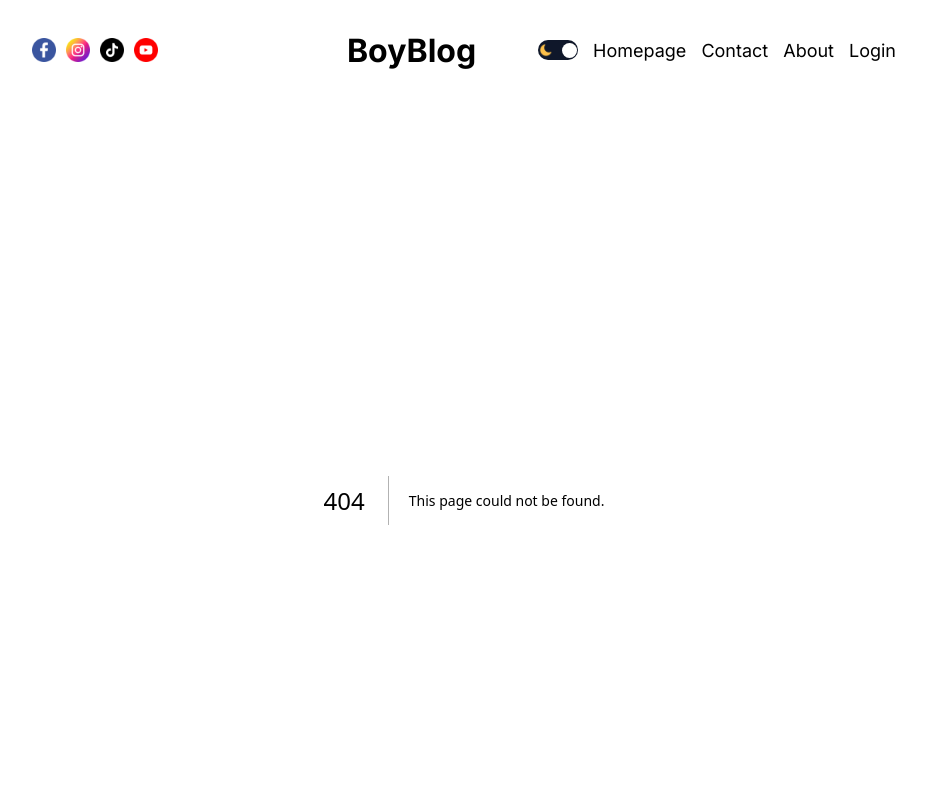
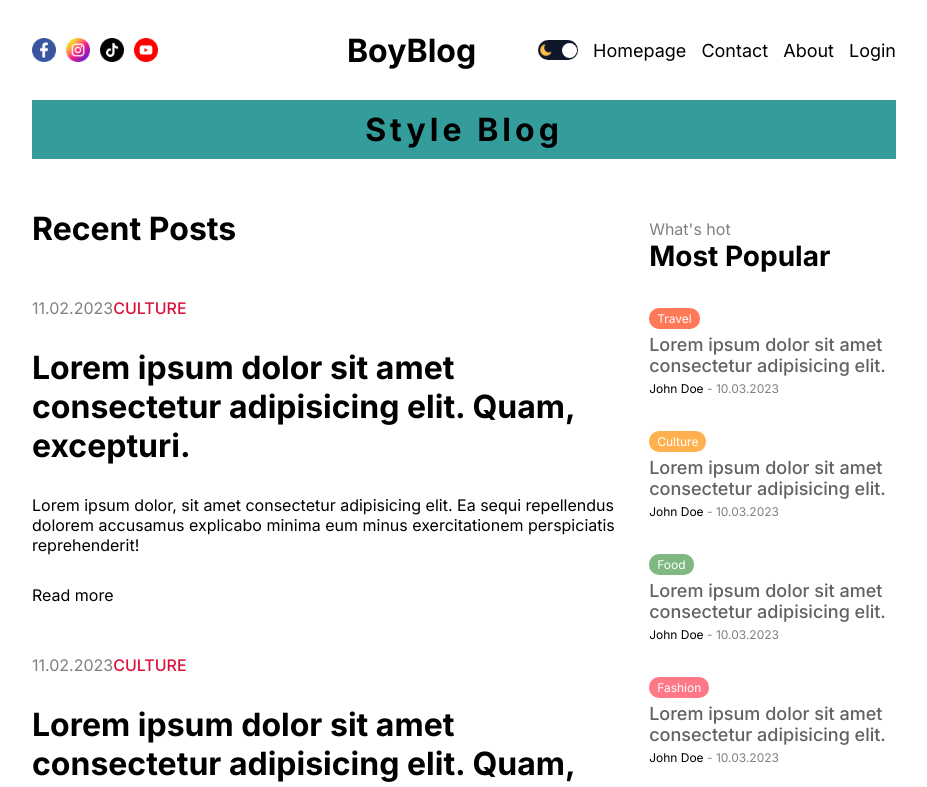
Before and after one commit to abdelrahmanmostafa7/Full-Stack-Blog-App-By-NextJs, a Next.js app: page /blog in a window 1280 px wide. Before the commit this address had no page. Shown: the top 787 px of the page, without its empty margins (176-1103 px from the left). Built offline with nearby package versions, Linux system fonts and the light colour scheme.

Commit message:
blog page

```diff
--- /dev/null
+++ b/src/app/blog/blogPage.module.css
@@ -0,0 +1,13 @@
+.container{
+    display: flex;
+    flex-direction: column;
+}
+.title{
+    text-align: center;
+    background-color: rgb(53, 156, 156);
+    padding: 10px;
+    letter-spacing: 4px;
+}
+.content{
+    display: flex;
+}
--- /dev/null
+++ b/src/app/blog/page.jsx
@@ -0,0 +1,17 @@
+import React from 'react'
+import styles from "./blogPage.module.css";
+import CardList from '@/components/cardList/CardList';
+import Menu from '@/components/menu/Menu';
+const BlogPage = () => {
+  return (
+    <div className={styles.container}>
+      <h1 className={styles.title}>Style Blog</h1>
+      <div className={styles.content}>
+        <CardList />
+        <Menu />
+      </div>
+    </div>
+  );
+}
+
+export default BlogPage
```
